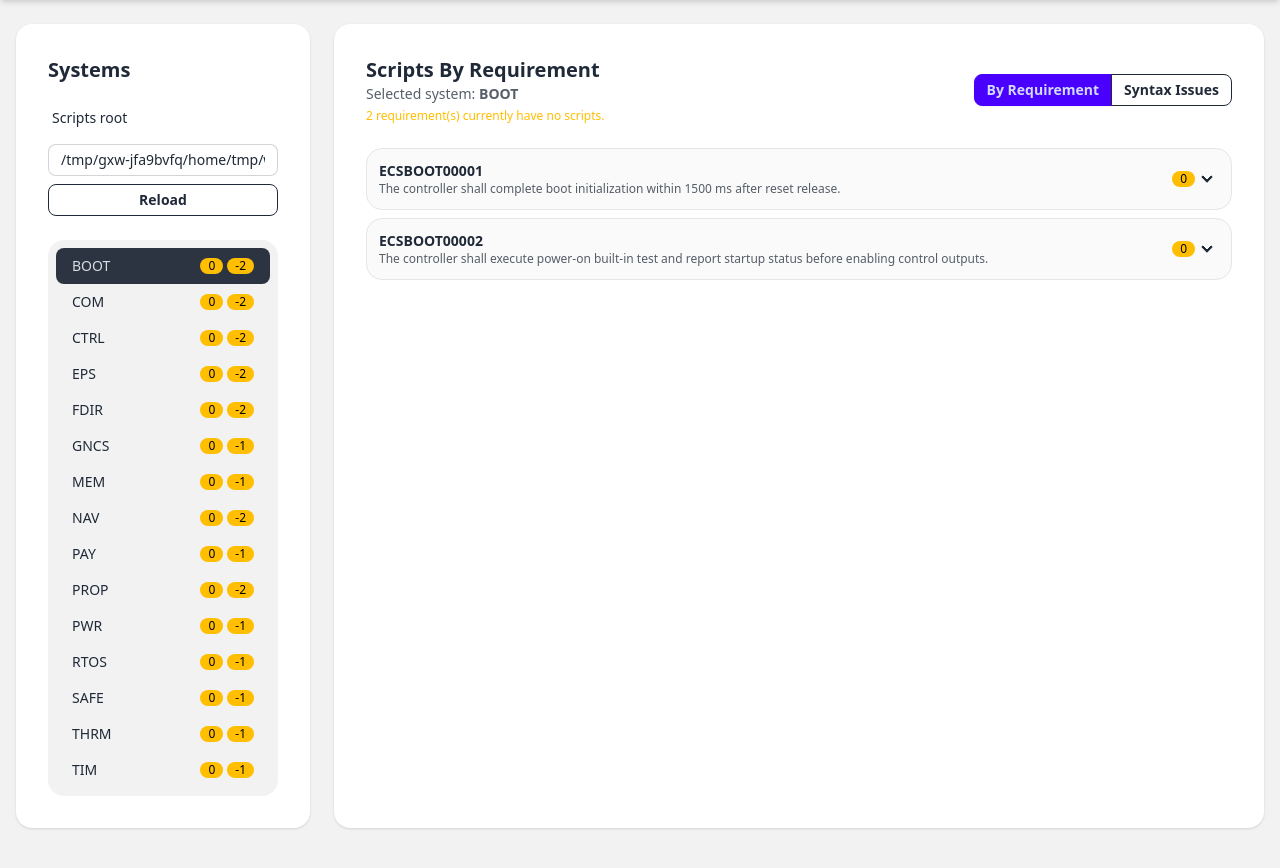
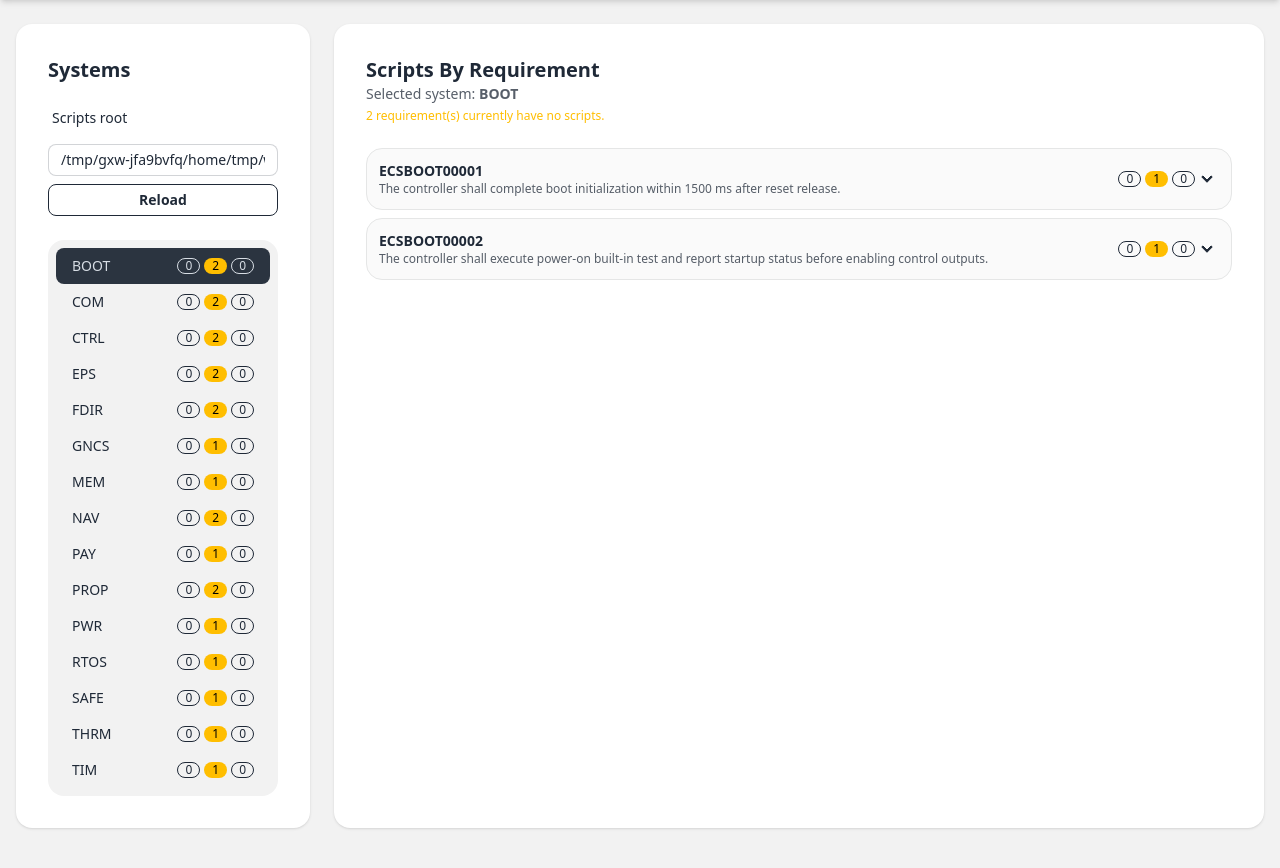
Before and after one commit to fillet54/exp-jq, a Flask app: page /scripts in a window 1280 px wide. Shown: the part 68-936 px from the top of the page. Run offline with Flask 3, Linux system fonts and the light colour scheme; some libraries are stand-ins or nearby versions.

Commit message:
Streamline by reqs view

```diff
--- a/automationv3/frontend/templates/scripts.html
+++ b/automationv3/frontend/templates/scripts.html
@@ -8,25 +8,25 @@
             <form method="get" action="{{ url_for('scripts_panel') }}" class="space-y-2">
                 <label class="label pt-0"><span class="label-text">Scripts root</span></label>
                 <input name="base_path" value="{{ base_path }}" class="input input-bordered input-sm w-full" />
-                <input type="hidden" name="view" value="{{ listing_view }}" />
                 <button class="btn btn-sm btn-outline w-full" type="submit">Reload</button>
             </form>
             <ul class="menu bg-base-200 rounded-box">
                 {% if systems %}
                     {% for system in systems %}
                         <li>
-                            <a href="{{ url_for('scripts_panel', base_path=base_path, system=system, view=listing_view) }}"
+                            <a href="{{ url_for('scripts_panel', base_path=base_path, system=system) }}"
                                class="{% if system == selected_system %}active{% endif %}">
                                 <span>{{ system }}</span>
                                 <span class="ml-auto flex gap-1">
-                                    <span class="badge badge-sm {% if system_counts.get(system, 0) == 0 %}badge-warning{% else %}badge-outline{% endif %}" title="Scripts mapped to this system">
+                                    <span class="badge badge-sm badge-outline" title="Scripts mapped to this system">
                                         {{ system_counts.get(system, 0) }}
                                     </span>
-                                    {% if system_uncovered_counts.get(system, 0) > 0 %}
-                                        <span class="badge badge-warning badge-sm" title="Requirements without scripts">
-                                            -{{ system_uncovered_counts.get(system, 0) }}
-                                        </span>
-                                    {% endif %}
+                                    <span class="badge badge-sm {% if system_uncovered_counts.get(system, 0) > 0 %}badge-warning{% else %}badge-outline{% endif %}" title="Requirements without scripts">
+                                        {{ system_uncovered_counts.get(system, 0) }}
+                                    </span>
+                                    <span class="badge badge-sm {% if system_syntax_error_counts.get(system, 0) > 0 %}badge-error{% else %}badge-outline{% endif %}" title="Scripts with syntax issues">
+                                        {{ system_syntax_error_counts.get(system, 0) }}
+                                    </span>
                                 </span>
                             </a>
                         </li>
@@ -42,7 +42,7 @@
         <div class="card-body space-y-4">
             <div class="flex flex-col sm:flex-row sm:items-center sm:justify-between gap-2">
                 <div>
-                    <h2 class="card-title">{% if listing_view == "errors" %}Scripts With Syntax Issues{% else %}Scripts By Requirement{% endif %}</h2>
+                    <h2 class="card-title">Scripts By Requirement</h2>
                     <p class="text-sm opacity-75">Selected system: <span class="font-semibold">{{ selected_system }}</span></p>
                     {% if system_uncovered_counts.get(selected_system, 0) > 0 %}
                         <p class="text-xs text-warning mt-1">
@@ -50,62 +50,9 @@
                         </p>
                     {% endif %}
                 </div>
-                <div class="join">
-                    <a class="btn btn-sm join-item {% if listing_view == 'requirements' %}btn-primary{% else %}btn-outline{% endif %}"
-                       href="{{ url_for('scripts_panel', base_path=base_path, system=selected_system, view='requirements') }}">
-                        By Requirement
-                    </a>
-                    <a class="btn btn-sm join-item {% if listing_view == 'errors' %}btn-primary{% else %}btn-outline{% endif %}"
-                       href="{{ url_for('scripts_panel', base_path=base_path, system=selected_system, view='errors') }}">
-                        Syntax Issues
-                    </a>
-                </div>
             </div>
 
-            {% if listing_view == "errors" %}
-                {% if errored_scripts %}
-                    <div class="overflow-x-auto">
-                        <table class="table table-xs w-full">
-                            <thead>
-                                <tr>
-                                    <th>Test</th>
-                                    <th>Issues</th>
-                                </tr>
-                            </thead>
-                            <tbody>
-                                {% for s in errored_scripts %}
-                                    <tr>
-                                        <td>
-                                            <a class="link link-primary font-medium"
-                                               href="{{ url_for('script_detail_page', script_relpath=s.relpath, base_path=base_path) }}">
-                                                {{ s.title or s.name }}
-                                            </a>
-                                            <div class="font-mono text-[11px] opacity-60">{{ s.relpath }}</div>
-                                        </td>
-                                        <td class="text-[11px]">
-                                            <div class="space-y-1">
-                                                {% for issue in s.syntax_issues %}
-                                                    <div class="{% if issue.is_error %}text-error{% else %}opacity-80{% endif %}">
-                                                        <span class="badge badge-ghost badge-xs mr-1">{{ issue.source|upper }}</span>
-                                                        {% if issue.line %}
-                                                            <span class="font-mono">L{{ issue.line }}{% if issue.column %}:C{{ issue.column }}{% endif %}</span>
-                                                        {% endif %}
-                                                        <span class="ml-1">{{ issue.message }}</span>
-                                                    </div>
-                                                {% endfor %}
-                                            </div>
-                                        </td>
-                                    </tr>
-                                {% endfor %}
-                            </tbody>
-                        </table>
-                    </div>
-                {% else %}
-                    <div class="alert alert-success">
-                        <span>No syntax issues found for scripts in this system.</span>
-                    </div>
-                {% endif %}
-            {% elif requirement_groups %}
+            {% if requirement_groups %}
                 <div class="space-y-2">
                     {% for group in requirement_groups %}
                         {% set req_text = requirement_text_map.get(group.requirement) %}
@@ -121,7 +68,17 @@
                                         {% endif %}
                                     </div>
                                     <div class="flex items-center justify-end pr-6">
-                                        <span class="badge badge-sm shrink-0 {% if group.scripts|length == 0 %}badge-warning{% else %}badge-outline{% endif %}">{{ group.scripts|length }}</span>
+                                        <div class="flex items-center gap-1 shrink-0">
+                                            <span class="badge badge-sm badge-outline" title="Scripts mapped to this requirement">
+                                                {{ group.script_count }}
+                                            </span>
+                                            <span class="badge badge-sm {% if group.uncovered_requirement_count > 0 %}badge-warning{% else %}badge-outline{% endif %}" title="Requirement without scripts">
+                                                {{ group.uncovered_requirement_count }}
+                                            </span>
+                                            <span class="badge badge-sm {% if group.syntax_error_count > 0 %}badge-error{% else %}badge-outline{% endif %}" title="Scripts with syntax issues">
+                                                {{ group.syntax_error_count }}
+                                            </span>
+                                        </div>
                                     </div>
                                 </div>
                             </summary>
--- a/automationv3/jobqueue/views.py
+++ b/automationv3/jobqueue/views.py
@@ -446,15 +446,13 @@ def register_frontend_routes(
     def scripts_panel() -> str:
         base_path = Path(request.args.get("base_path") or scripts_root).resolve()
         selected_system = (request.args.get("system") or "").strip().upper()
-        listing_view = (request.args.get("view") or "requirements").strip().lower()
-        if listing_view not in {"requirements", "errors"}:
-            listing_view = "requirements"
 
         scripts = _discover_scripts(base_path)
         systems, system_counts, system_index = _build_script_system_index(scripts)
 
         requirement_text_map: Dict[str, str] = {}
         system_uncovered_counts: Dict[str, int] = {}
+        system_syntax_error_counts: Dict[str, int] = {}
         try:
             for req in load_default_requirements():
                 requirement_text_map[req.id] = req.text
@@ -473,42 +471,50 @@ def register_frontend_routes(
 
         for system, req_map in system_index.items():
             uncovered = 0
+            syntax_errors = 0
+            seen_relpaths = set()
             for req_id, script_rows in req_map.items():
                 if req_id in requirement_text_map and not script_rows:
                     uncovered += 1
+                for script in script_rows:
+                    relpath = script.get("relpath")
+                    if not relpath or relpath in seen_relpaths:
+                        continue
+                    seen_relpaths.add(relpath)
+                    if script.get("has_syntax_errors"):
+                        syntax_errors += 1
             system_uncovered_counts[system] = uncovered
+            system_syntax_error_counts[system] = syntax_errors
 
         requirement_groups = []
         for requirement, rows in sorted(
             system_index.get(selected_system, {}).items(),
             key=lambda kv: kv[0],
         ):
-            requirement_groups.append({"requirement": requirement, "scripts": rows})
-
-        errored_scripts: List[Dict[str, Any]] = []
-        seen_relpaths = set()
-        for rows in system_index.get(selected_system, {}).values():
-            for script in rows:
-                relpath = script.get("relpath")
-                if not relpath or relpath in seen_relpaths:
-                    continue
-                seen_relpaths.add(relpath)
-                if not script.get("has_syntax_errors"):
-                    continue
-                errored_scripts.append(script)
-        errored_scripts.sort(key=lambda row: row.get("relpath", ""))
+            requirement_groups.append(
+                {
+                    "requirement": requirement,
+                    "scripts": rows,
+                    "script_count": len(rows),
+                    "uncovered_requirement_count": (
+                        1 if requirement in requirement_text_map and not rows else 0
+                    ),
+                    "syntax_error_count": sum(
+                        1 for script in rows if script.get("has_syntax_errors")
+                    ),
+                }
+            )
 
         return render_template(
             "scripts.html",
             page_title="AutomationV3 | Scripts",
             base_path=str(base_path),
-            listing_view=listing_view,
             systems=systems,
             system_counts=system_counts,
             system_uncovered_counts=system_uncovered_counts,
+            system_syntax_error_counts=system_syntax_error_counts,
             selected_system=selected_system,
             requirement_groups=requirement_groups,
-            errored_scripts=errored_scripts,
             requirement_text_map=requirement_text_map,
         )
 
```
